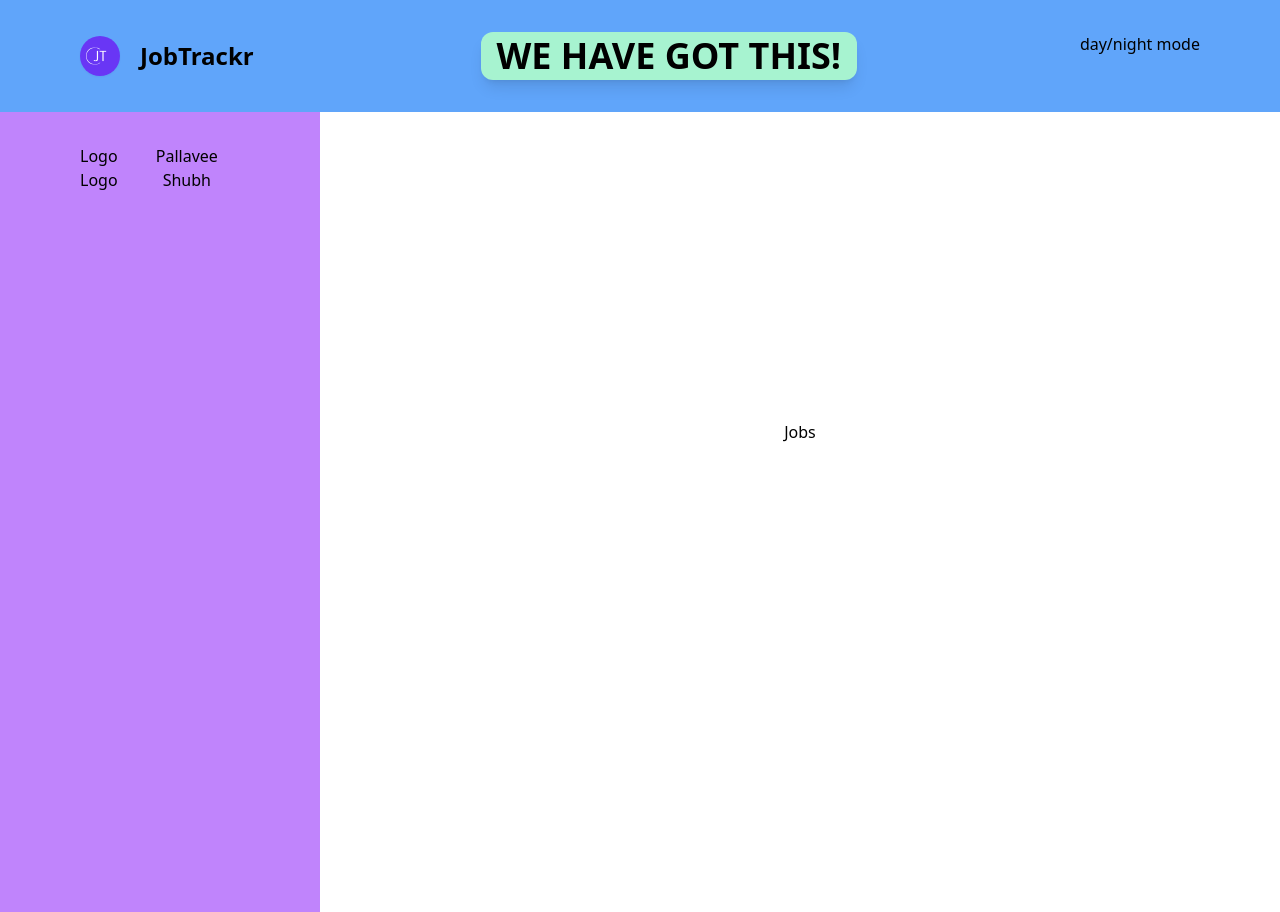
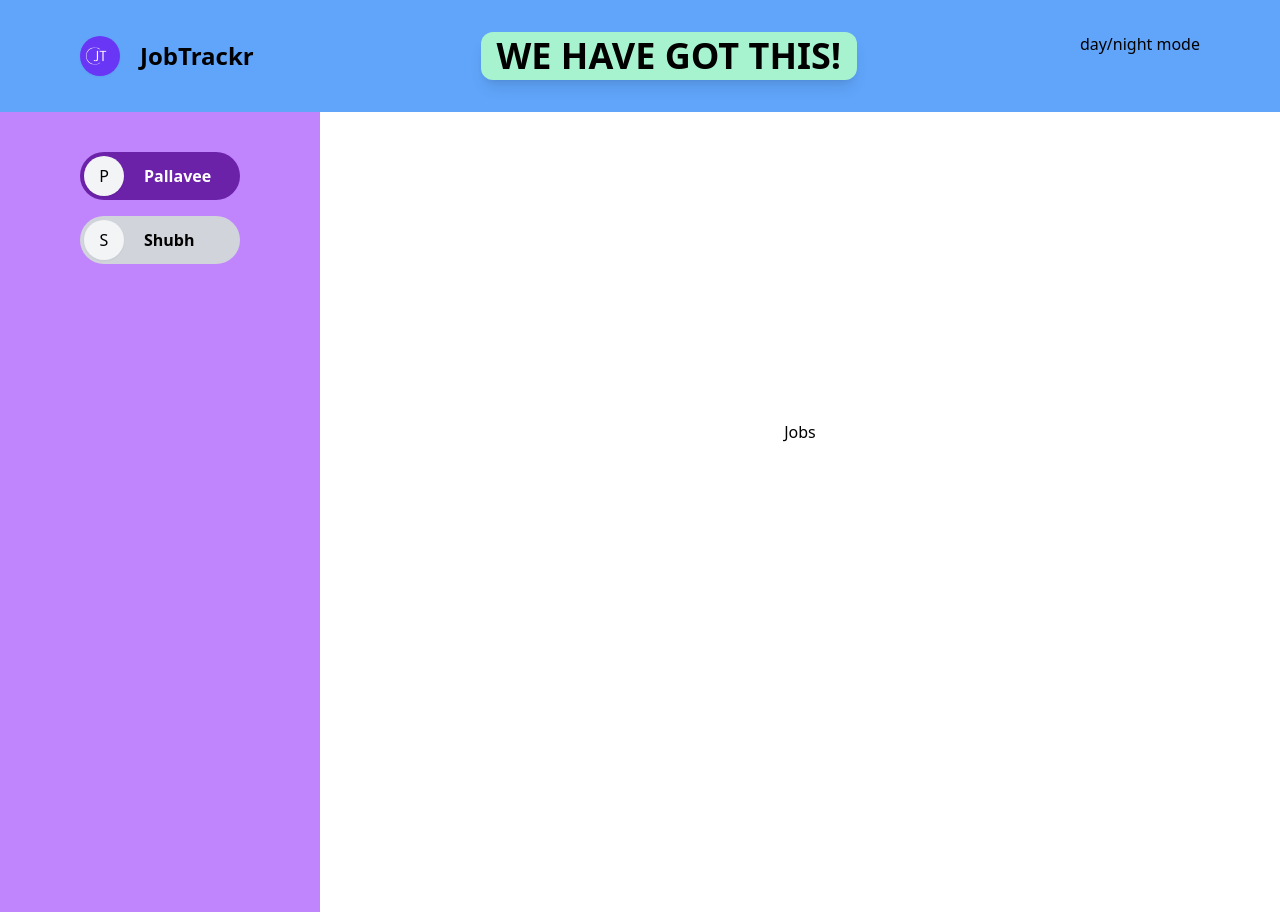
Before and after one commit to shubhjhawar/appliedjobs, a React (Vite) app: page / in a window 1280 px wide. Built offline with nearby package versions, Linux system fonts and the light colour scheme.

Commit message:
prelim leftbar done

```diff
--- a/src/components/LeftNav.jsx
+++ b/src/components/LeftNav.jsx
@@ -1,16 +1,34 @@
-import React from 'react'
+import React, { useState } from "react"
 
 const LeftNav = () => {
+  const [isFirst, setIsFirst] = useState(true);
+
+  console.log(isFirst);
+
   return (
-    <div className="bg-purple-400 p-8 lg:px-20 md:px-10 h-screen">
-      <div className='flex flex-1 lg:gap-4'>
-        <div className='flex-grow '>Logo</div>
-        <div className='flex-grow max-lg:hidden'>Pallavee</div>
+    <div className="bg-purple-400 p-8 lg:px-20 md:px-10 h-screen w-full">
+      <button
+       type="button"
+       onClick={() => setIsFirst(true)}
+       className="w-full h-16 flex items-center justify-center"
+      >
+      <div className={`flex flex-1 lg:gap-4 ${isFirst ? 'bg-purple-800 text-white' : 'bg-gray-300'} rounded-full my-2 hover:shadow-2xl`}>
+        <div className='flex items-center justify-center w-[40px] h-[40px] rounded-full bg-gray-100 shadow-sm m-1 text-black'>P</div>
+        <div className='flex-grow flex items-center max-lg:hidden mr-4 font-semibold'>Pallavee</div>
       </div>
-      <div className='flex flex-1 lg:gap-4'>
-        <div className='flex-grow'>Logo</div>
-        <div className='flex-grow max-lg:hidden'>Shubh</div>
-      </div>
+
+      </button>
+
+      <button
+       type="button"
+       onClick={() => setIsFirst(false)}
+       className="w-full h-16 flex items-center justify-center"
+      >
+        <div className={`flex flex-1 lg:gap-4 ${isFirst ? 'bg-gray-300' : 'bg-purple-800 text-white'} rounded-full my-2 hover:shadow-2xl`}>
+          <div className='flex items-center justify-center w-[40px] h-[40px] rounded-full bg-gray-100 shadow-sm m-1 text-black'>S</div>
+          <div className='flex-grow flex items-center max-lg:hidden mr-4 font-semibold'>Shubh</div>
+        </div>
+      </button>
     </div>
   )
 }
```
